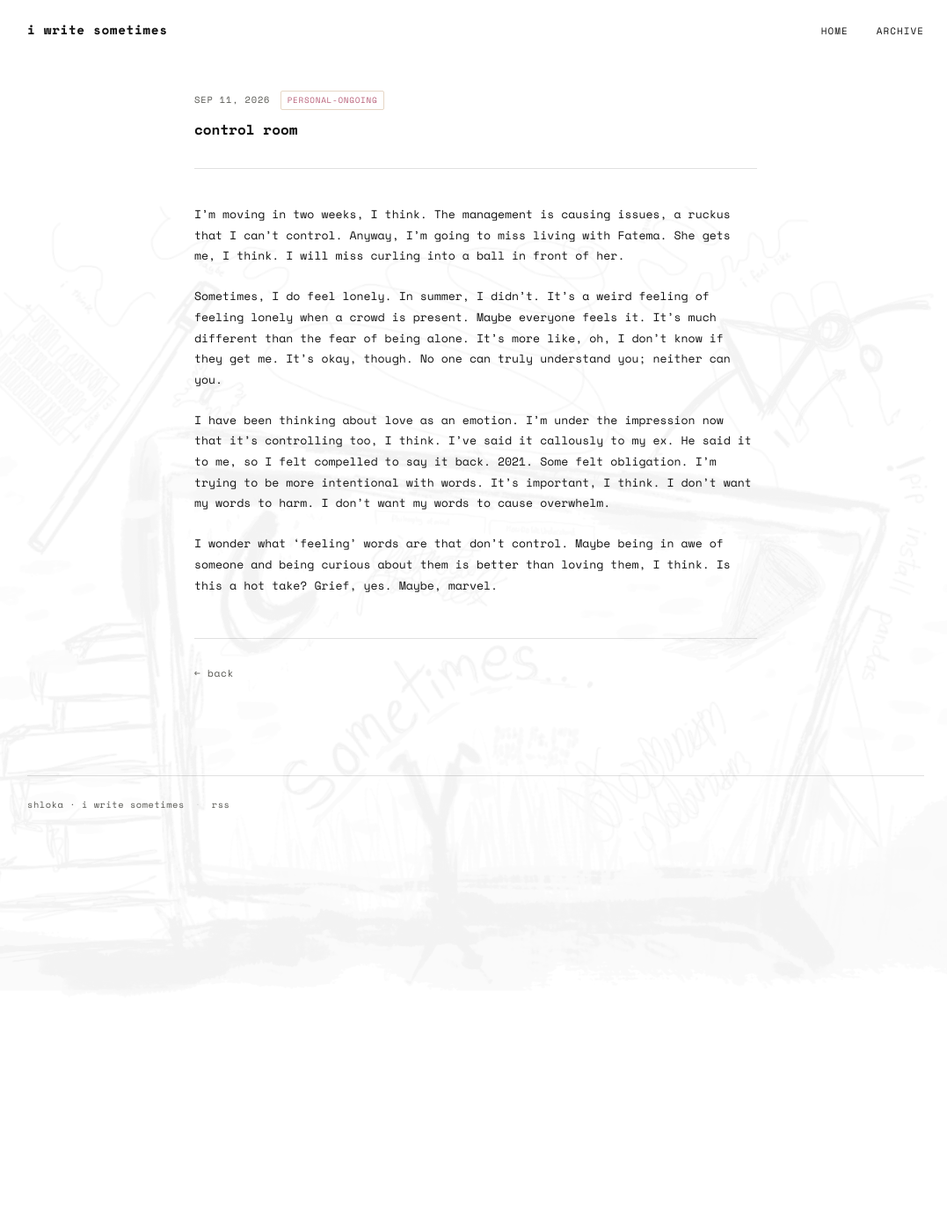
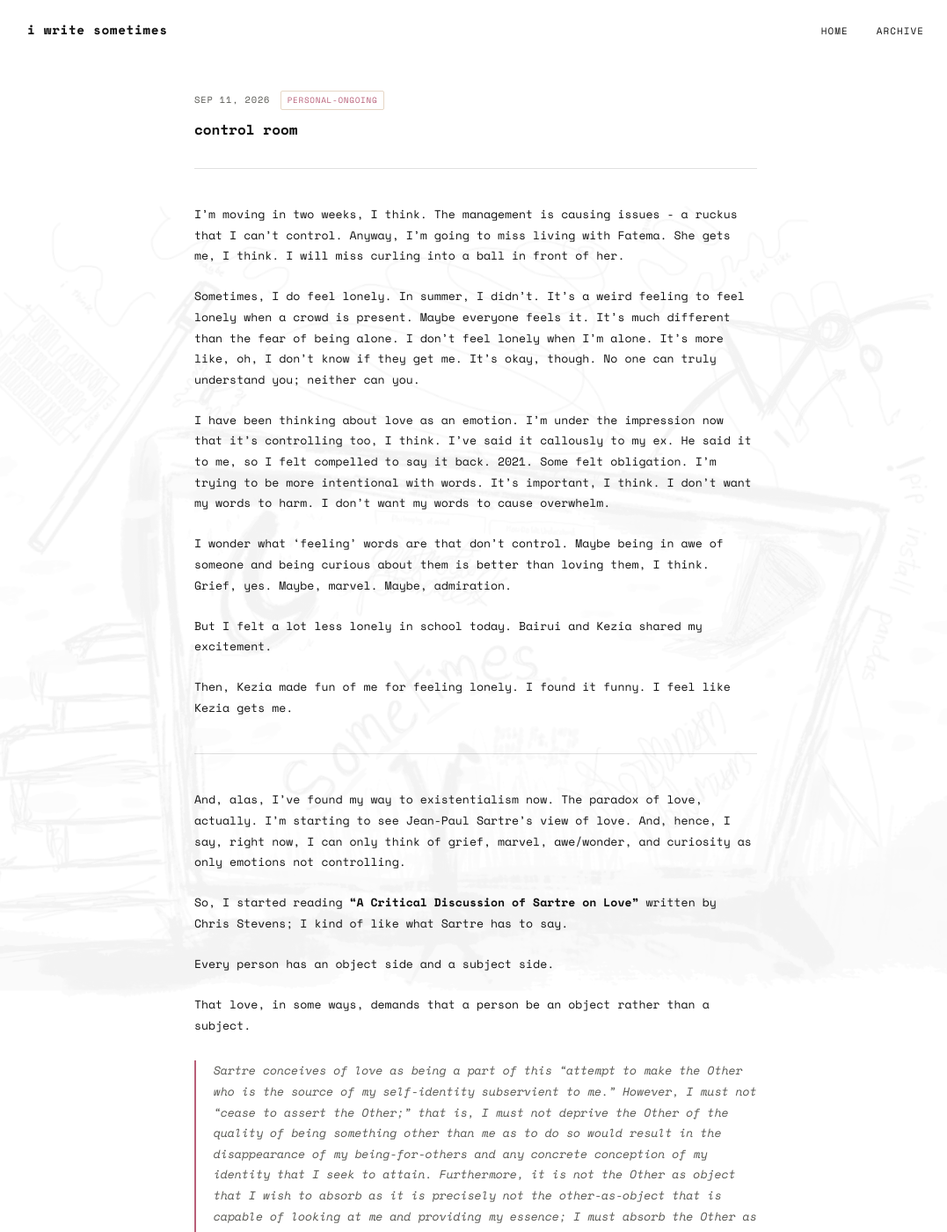
Before and after one commit to shlokamohanty/i-write-sometimes, a Jekyll site: the page built from _posts/2026-09-11-control-room.md, in a window 1280 px wide and 1400 px high. Shown: the whole window at 88% size, without its empty margins (99-1176 px from the left). Built offline with Jekyll 4.4.1, drawn with Linux system fonts in a browser that asks for light colours; some web fonts are replaced; some of the changed text lies outside the part shown.

Commit message:
bjkbjkb
bjkbjkb

```diff
--- a/_posts/2026-09-11-control-room.md
+++ b/_posts/2026-09-11-control-room.md
@@ -6,10 +6,32 @@ date: 2026-09-11
 tags: personal-ongoing
 ---
 
-I'm moving in two weeks, I think. The management is causing issues, a ruckus that I can't control. Anyway, I'm going to miss living with Fatema. She gets me, I think. I will miss curling into a ball in front of her.
+I'm moving in two weeks, I think. The management is causing issues - a ruckus that I can't control. Anyway, I'm going to miss living with Fatema. She gets me, I think. I will miss curling into a ball in front of her.
 
-Sometimes, I do feel lonely. In summer, I didn’t. It’s a weird feeling of feeling lonely when a crowd is present. Maybe everyone feels it. It’s much different than the fear of being alone. It’s more like, oh, I don’t know if they get me. It’s okay, though. No one can truly understand you; neither can you.
+Sometimes, I do feel lonely. In summer, I didn’t. It’s a weird feeling to feel lonely when a crowd is present. Maybe everyone feels it. It’s much different than the fear of being alone. I don’t feel lonely when I’m alone. It’s more like, oh, I don’t know if they get me. It’s okay, though. No one can truly understand you; neither can you.
 
 I have been thinking about love as an emotion. I’m under the impression now that it’s controlling too, I think. I’ve said it callously to my ex. He said it to me, so I felt compelled to say it back. 2021. Some felt obligation. I’m trying to be more intentional with words. It’s important, I think. I don't want my words to harm. I don't want my words to cause overwhelm.
 
-I wonder what ‘feeling’ words are that don’t control. Maybe being in awe of someone and being curious about them is better than loving them, I think. Is this a hot take? Grief, yes. Maybe, marvel.
+I wonder what ‘feeling’ words are that don’t control. Maybe being in awe of someone and being curious about them is better than loving them, I think. Grief, yes. Maybe, marvel. Maybe, admiration.
+
+But I felt a lot less lonely in school today. Bairui and Kezia shared my excitement.
+
+Then, Kezia made fun of me for feeling lonely. I found it funny. I feel like Kezia gets me.
+
+---
+
+And, alas, I've found my way to existentialism now. The paradox of love, actually. I'm starting to see Jean-Paul Sartre's view of love. And, hence, I say, right now, I can only think of grief, marvel, awe/wonder, and curiosity as only emotions not controlling.
+
+So, I started reading **"A Critical Discussion of Sartre on Love"** written by Chris Stevens; I kind of like what Sartre has to say.
+
+Every person has an object side and a subject side.
+
+That love, in some ways, demands that a person be an object rather than a subject.
+
+> Sartre conceives of love as being a part of this “attempt to make the Other who is the source of my self-identity subservient to me.” However, I must not “cease to assert the Other;” that is, I must not deprive the Other of the quality of being something other than me as to do so would result in the disappearance of my being-for-others and any concrete conception of my identity that I seek to attain. Furthermore, it is not the Other as object that I wish to absorb as it is precisely not the other-as-object that is capable of looking at me and providing my essence; I must absorb the Other as a freedom.
+
+Maybe, admiration/curiosity/awe of someone is better than love, it lets someone be without any demands on them.
+
+> This may be far from the original aim and ideal of love, but perhaps we can accept that uniting self with self is a futile project, and leave the desire for a concrete identity from the Other behind us, to “merely” seek the joy that can be obtained through love despite the ontological contradictions of its ideal. Sartre himself seems to suggest such a thing is possible when he writes that in love “the Other experiences him as subjectivity and wishes to experience him only as such.”
+
+And I can't be someone's meaning. That's bidding for control. I want people that I care about to exist outside of me without my control. Remain a subject than an object without owning their freeness.
```
Also changed, not shown: _posts/.obsidian/workspace.json (+30 -45 lines), _posts/2026-07-29-thesis-story-3.md (+28 -0 lines).
